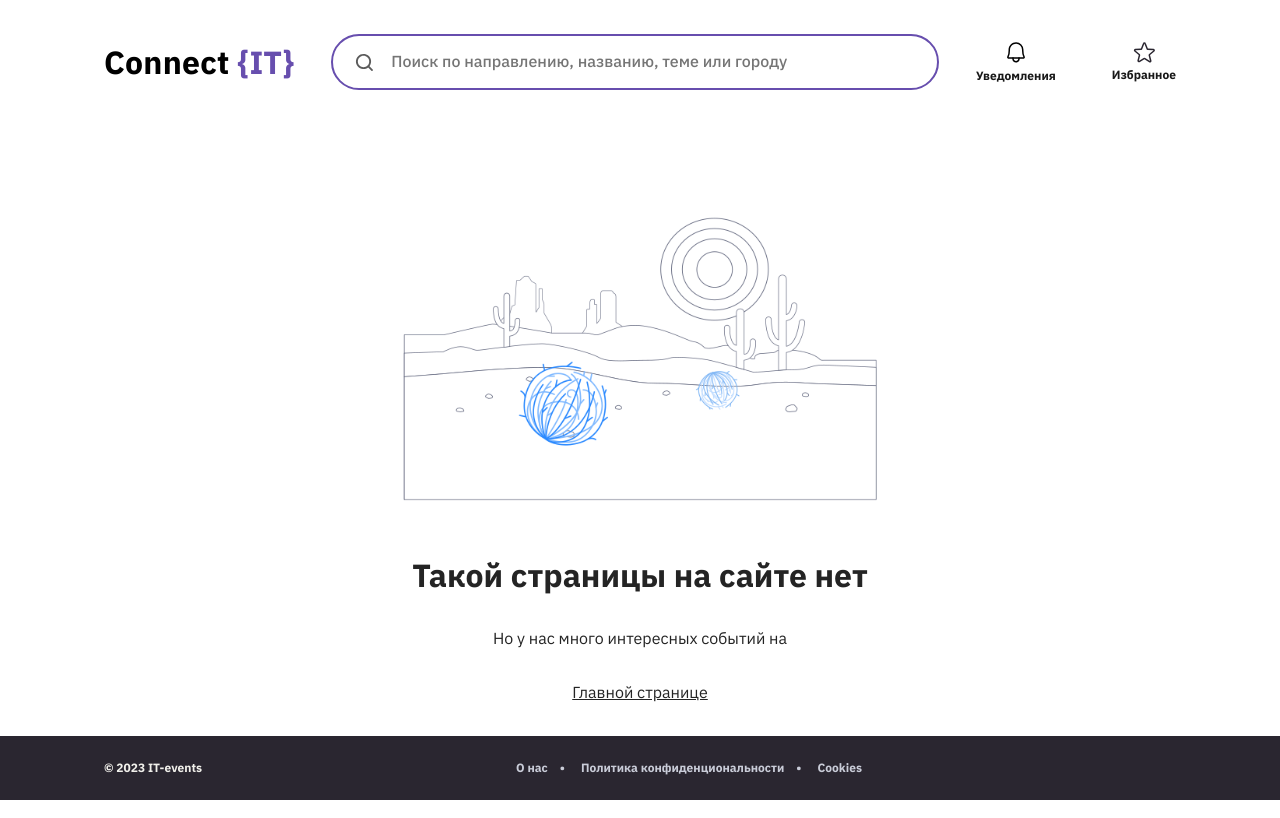
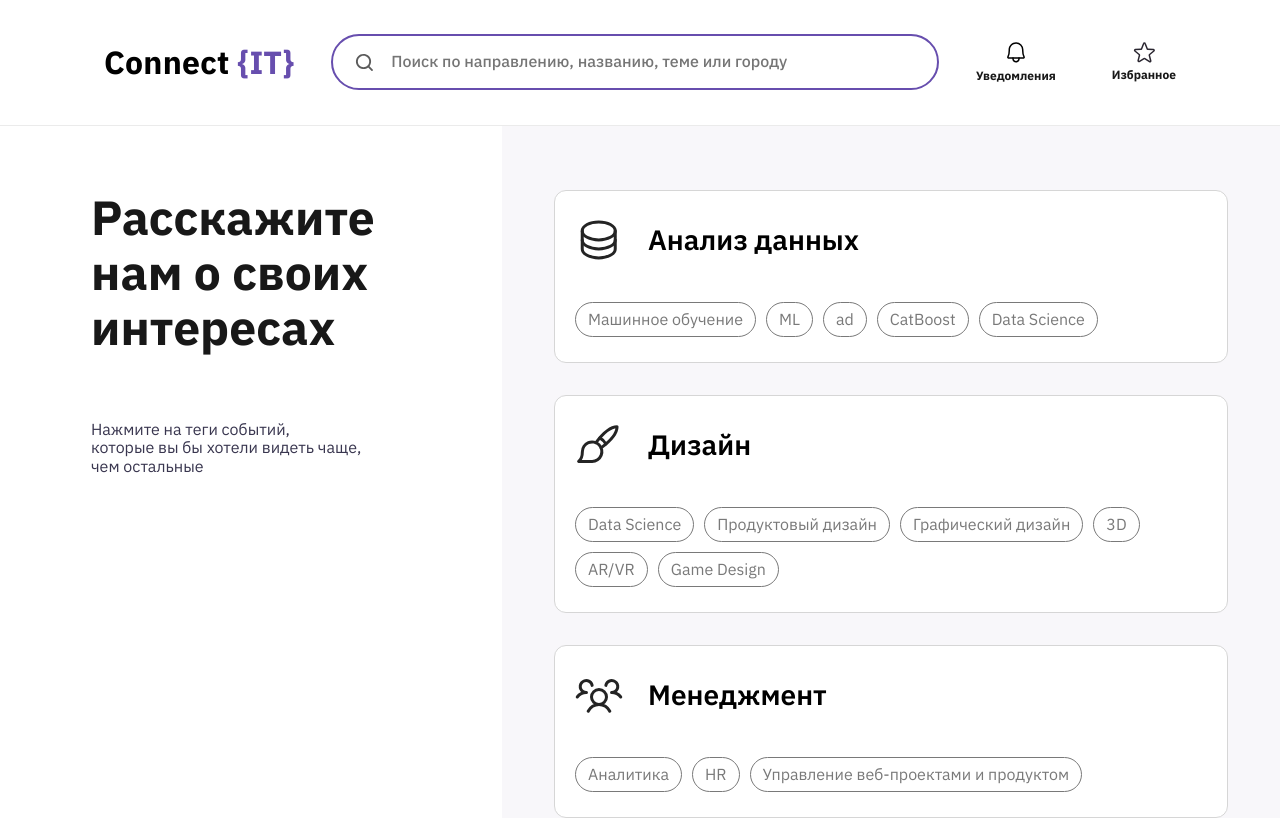
Before and after one commit to IT-ivents/IT-events-frontend, a React (Create React App) app: page /#/preferences in a window 1280 px wide. Shown: the top 818 px of the page. Built offline with nearby package versions, Linux system fonts and the light colour scheme.

Commit message:
refactor(docs): change components, pages

```diff
--- a/src/components/App/App.jsx
+++ b/src/components/App/App.jsx
@@ -10,6 +10,7 @@
   NotificationsPage,
   NotFoundPage,
   SearchResultPage,
+  PreferencesPage,
 } from '../../pages';
 import { popularEvents, interestingEvents } from '../../utils/constants';
 
@@ -152,8 +153,6 @@
               />
             }
           />
-          <Route path="*" element={<NotFoundPage />} />
-
           <Route
             path="favorites"
             element={
@@ -175,6 +174,8 @@
               />
             }
           />
+          <Route path="preferences" element={<PreferencesPage />} />
+          <Route path="*" element={<NotFoundPage />} />
         </Routes>
         <Footer />
       </div>
--- a/src/components/App/App.module.css
+++ b/src/components/App/App.module.css
@@ -11,7 +11,7 @@
   justify-content: space-between;
   align-items: center;
   width: 100%;
-  max-width: 1440px;
+  /* max-width: 1440px; */
 }
 
 .footer {
--- a/src/components/Event/Event.module.css
+++ b/src/components/Event/Event.module.css
@@ -1,9 +1,8 @@
 .eventContainer {
   display: flex;
   flex-wrap: wrap;
-  gap: 32px;
-  max-width: 1232px;
-  margin: 50px auto 0;
+  justify-content: space-between;
+  margin: 50px 104px 0;
 }
 
 .eventImage {
--- a/src/components/Footer/Footer.module.css
+++ b/src/components/Footer/Footer.module.css
@@ -5,7 +5,6 @@
   font-size: 12px;
   line-height: 16px;
   padding: 0 104px;
-  /* margin-top: 64px; */
   display: flex;
   align-items: center;
   justify-content: space-between;
--- a/src/components/Header/Header.jsx
+++ b/src/components/Header/Header.jsx
@@ -47,7 +47,8 @@
       </div>
     </header>
   ) : (
-    <header className={styles.header} style={{ background: 'none' }}>
+    <header className={styles.header}>
+      <div className={styles.borderContainer}>
         <div className={styles.linksContainer}>
           <Link to="/" className={styles.logoLink}>
             Connect<span className={styles.logoSpan}> &#123;IT&#125;</span>
@@ -62,6 +63,7 @@
             ))}
           </nav>
         </div>
+      </div>
     </header>
   );
 };
--- a/src/components/Header/Header.module.css
+++ b/src/components/Header/Header.module.css
@@ -10,10 +10,11 @@
 .container {
   display: flex;
   flex-direction: column;
-  padding-bottom: 175px;
+  padding-bottom: 125px;
 }
 
 .borderContainer {
+  background: white;
   border-bottom: 1px solid rgba(0, 0, 0, 0.08);
 }
 
--- a/src/components/PreferencesTags/PreferencesTags.jsx
+++ b/src/components/PreferencesTags/PreferencesTags.jsx
@@ -15,8 +15,10 @@
   return (
     <>
       <div className={styles.tagBlock}>
-        <img src={DSImage} alt="Tags Icons" />
-        <h1>Анализ данных</h1>
+        <figure className={styles.tagFigure}>
+          <img src={DSImage} alt="Tags Icons" />
+          <figcaption>Анализ данных</figcaption>
+        </figure>
         <div className={styles.tagsList}>
           {tagsDs.map((value, index) => (
             <TagButton value={value} key={index} />
@@ -24,8 +26,10 @@
         </div>
       </div>
       <div className={styles.tagBlock}>
-        <img src={DesignImage} alt="Tags Icons" />
-        <h1>Дизайн</h1>
+        <figure className={styles.tagFigure}>
+          <img src={DesignImage} alt="Tags Icons" />
+          <figcaption>Дизайн</figcaption>
+        </figure>
         <div className={styles.tagsList}>
           {tagsDesign.map((value, index) => (
             <TagButton value={value} key={index} />
@@ -33,8 +37,10 @@
         </div>
       </div>
       <div className={styles.tagBlock}>
-        <img src={ManagementImage} alt="Tags Icons" />
-        <h1>Менеджмент</h1>
+        <figure className={styles.tagFigure}>
+          <img src={ManagementImage} alt="Tags Icons" />
+          <figcaption>Менеджмент</figcaption>
+        </figure>
         <div className={styles.tagsList}>
           {tagsManagement.map((value, index) => (
             <TagButton value={value} key={index} />
@@ -42,8 +48,10 @@
         </div>
       </div>
       <div className={styles.tagBlock}>
-        <img src={DevImage} alt="Tags Icons" />
-        <h1>Разработка</h1>
+        <figure className={styles.tagFigure}>
+          <img src={DevImage} alt="Tags Icons" />
+          <figcaption>Разработка</figcaption>
+        </figure>
         <div className={styles.tagsList}>
           {tagsDev.map((value, index) => (
             <TagButton value={value} key={index} />
--- a/src/components/PreferencesTags/PreferencesTags.module.css
+++ b/src/components/PreferencesTags/PreferencesTags.module.css
@@ -4,8 +4,17 @@
   background: #ffffff;
   margin: 0 auto;
   border-radius: 12px;
-  padding: 15px;
+  padding: 25px 20px;
   border: 1px solid #d6d6d6;
+}
+
+.tagFigure {
+  display: flex;
+  align-items: center;
+  gap: 25px;
+  font-size: 28px;
+  font-weight: 600;
+  margin-bottom: 38px;
 }
 
 .tagsList {
--- a/src/components/TagsBlock/TagsBlock.jsx
+++ b/src/components/TagsBlock/TagsBlock.jsx
@@ -4,14 +4,14 @@
 
 const TagsBlock = () => {
   return (
-    <ul>
+    <section className={styles.TagsBlock}>
       <h4 className={styles.tagsListTitle}>Популярные теги</h4>
       <div className={styles.tagsList}>
         {tagsPopular.map((value, index) => (
           <TagButton value={value} key={index} />
         ))}
       </div>
-    </ul>
+    </section>
   );
 };
 
--- a/src/components/TagsBlock/TagsBlock.module.css
+++ b/src/components/TagsBlock/TagsBlock.module.css
@@ -1,3 +1,7 @@
+.TagsBlock {
+  margin-bottom: 80px;
+}
+
 .tagsListTitle {
   font-size: 12px;
   color: #797979;
--- a/src/pages/FavoritesPage.jsx
+++ b/src/pages/FavoritesPage.jsx
@@ -1,6 +1,5 @@
+import { useState, useEffect } from 'react';
 import styles from './Pages.module.css';
-import { useState, useEffect } from 'react';
-import DividerLine from '../components/DividerLine/DividerLine';
 import PageTitle from '../components/PageTitle/PageTitle';
 import VerticalEventList from '../components/VerticalEventList/VerticalEventList';
 import FilterBar from '../components/FilterBar/FilterBar';
@@ -57,8 +56,6 @@
   };
 
   return (
-    <>
-      <DividerLine />
     <section className={styles.favoritesPageWrapper}>
       <PageTitle title="Избранное" subtitle="Сохраненные мероприятия" />
       <FilterBar onFilter={handleFilter} />
@@ -68,7 +65,6 @@
         onLikeClick={onLikeClick}
       />
     </section>
-    </>
   );
 };
 
--- a/src/pages/Pages.module.css
+++ b/src/pages/Pages.module.css
@@ -5,7 +5,6 @@
   gap: 120px;
   flex-grow: 1;
   align-items: start;
-  margin-bottom: 80px;
 }
 
 .searchResultPageWrapper {
```
Lines whose indentation alone changed are shown as unchanged.
